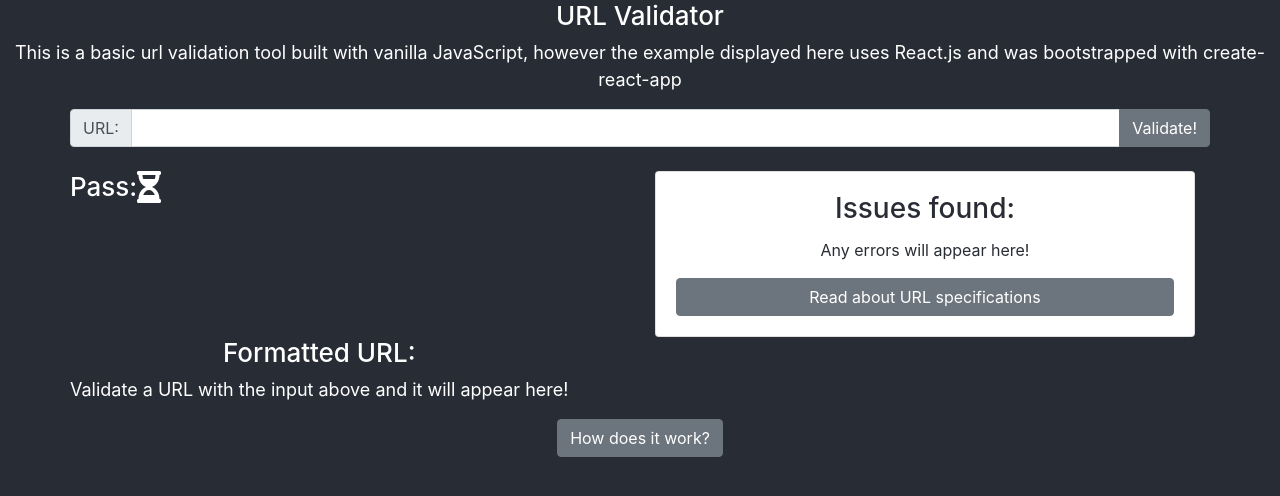
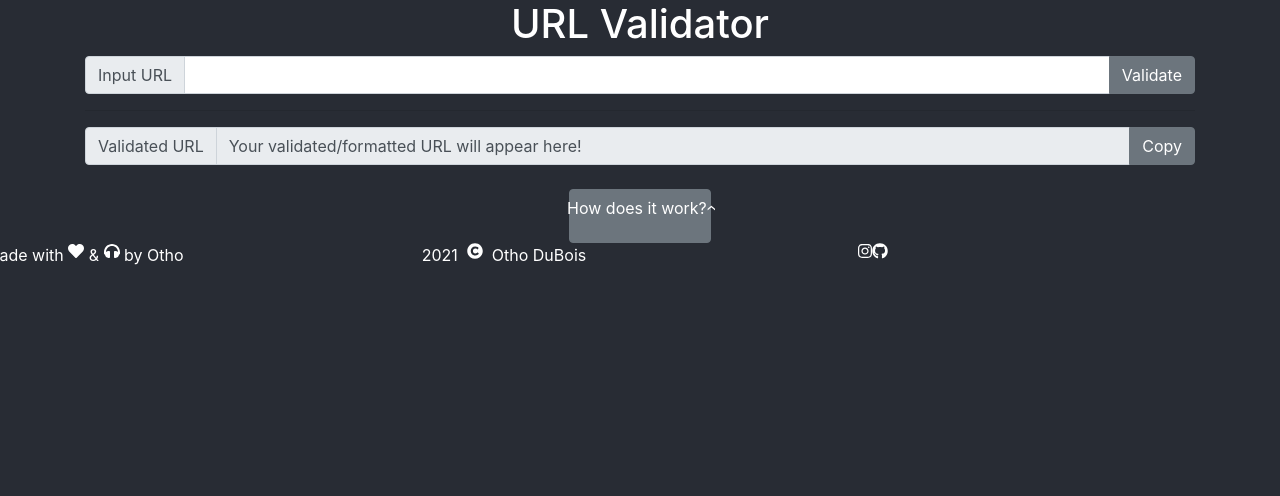
Before and after one commit to okdv/url-validator, a React (Create React App) app: page / in a window 1280 px wide. Shown: the top 496 px of the page. Built offline with nearby package versions, Linux system fonts and the light colour scheme.

Commit message:
Logic done, styling needed

```diff
--- a/package.json
+++ b/package.json
@@ -5,6 +5,7 @@
   "homepage": "http://okdv.github.io/url-validator",
   "dependencies": {
     "@fortawesome/fontawesome-svg-core": "^1.2.34",
+    "@fortawesome/free-brands-svg-icons": "^5.15.2",
     "@fortawesome/free-solid-svg-icons": "^5.15.2",
     "@fortawesome/react-fontawesome": "^0.1.14",
     "@testing-library/jest-dom": "^5.11.9",
--- a/src/App.css
+++ b/src/App.css
@@ -3,6 +3,10 @@
   background-color: #282c34;
   min-height: 100vh;
   color: white;
+}
+
+.transition {
+  transition: .2s ease-in-out;
 }
 
 .Card {
--- a/src/App.js
+++ b/src/App.js
@@ -1,94 +1,167 @@
 import React, {useState, useRef} from 'react'
-import Heading from './components/Heading'
 import {fullRegex,validate} from './utils'
 import './App.css'
 
 import {
   Button,
-  InputGroup, InputGroupAddon, Input, Container, Row, Col, Card, CardTitle, CardText, Collapse
+  InputGroup, InputGroupAddon, Input, Container, Row, Col, Collapse, Alert
 } from 'reactstrap'
 import { FontAwesomeIcon } from '@fortawesome/react-fontawesome'
-import { faCheck, faExclamationTriangle, faHourglassHalf } from '@fortawesome/free-solid-svg-icons'
+import { faHeart, faHeadphones, faCopyright } from '@fortawesome/free-solid-svg-icons'
+import { faInstagram, faGithub } from '@fortawesome/free-brands-svg-icons'
 import 'bootstrap/dist/css/bootstrap.min.css';
 
 const App = () => {
   const [status,setStatus] = useState(null)
-  const [urlObj, setUrlObj] = useState({})
+  const [urlObj, setUrlObj] = useState({
+    protocol: null,
+    domain: null,
+    path: null,
+    query: null,
+    fragment: null
+  })
   const [errs, setErrs] = useState([])
   const [dropdownOpen, setDropdownOpen] = useState(false)
   const inputRef = useRef(null)
 
   const toggle = () => setDropdownOpen(!dropdownOpen)
-  const updateCycle = () => {
-    let input = inputRef.current.value || null
-    let fullRegexRes = fullRegex(input)
-    setStatus(fullRegex(fullRegexRes))
-    let validationObj = validate(input)
-    let setMe = {}
-    Object.keys(validationObj[0]).forEach(key => setMe[key] = validationObj[0][key])
-    setUrlObj(setMe)
-    setErrs(validationObj[1])
+
+  const checkUrl = () => {
+    const url = inputRef.current.value || null
+    const rgx = fullRegex(url)
+    const res = validate(url)
+    console.log(rgx)
+    let obj = {}
+    Object.keys(res[0]).forEach(key => obj[key] = res[0][key])
+    if (obj.protocol && obj.protocol !== null &&
+      obj.domain && obj.domain !== null &&
+      obj.path && obj.path !== null) {
+        setStatus(true)
+      } else {
+        setStatus(false)
+      }
+    setUrlObj(obj)
+    setErrs(res[1])
   }
 
-  console.log(urlObj)
+  let errors = [], warnings = []
+
+  if (errs.length > 0) {
+    errs.map(err => err.toLowerCase().includes("fatal") ? errors.push(err) : warnings.push(err))
+  }
+
+  let validUrl = ""
+  Object.keys(urlObj).forEach(key => {
+    const str = urlObj[key]
+    validUrl += str === null ? "" : str
+  })
+
+  console.log(status)
 
   return (
     <div className="App">
       <header>
-        <Heading
-          title="URL Validator"
-          subtitle="This is a basic url validation tool built with vanilla JavaScript, however the example displayed here uses React.js and was bootstrapped with create-react-app"
-        />
+        <h1>URL Validator</h1>
       </header>
       <Container>
+        <InputGroup>
+          <InputGroupAddon addonType="prepend">Input URL</InputGroupAddon>
+          <Input innerRef={inputRef} />
+          <InputGroupAddon addonType="append"><Button onClick={checkUrl}>Validate</Button></InputGroupAddon>
+        </InputGroup>
+        <hr className="dash" />
+        <InputGroup>
+          <InputGroupAddon addonType="prepend">Validated URL</InputGroupAddon>
+          <Input disabled={true} value={
+            status === null ? "Your validated/formatted URL will appear here!" : (
+              status === true ? validUrl : "Unable to format this URL, check errors"
+            )
+          } valid={status !== null ? status : null} />
+          <InputGroupAddon addonType="append"><Button>Copy</Button></InputGroupAddon>
+        </InputGroup>
+        <br />
+        {
+          status === null ? "" : (
+            <div>
               <Row>
-            <InputGroup>
-              <InputGroupAddon addonType="prepend">URL:</InputGroupAddon>
-              <Input innerRef={inputRef} />
-              <InputGroupAddon addonType="append"><Button onClick={updateCycle}>Validate!</Button></InputGroupAddon>
+                {
+                  Object.keys(urlObj).map((key,i) => {
+                    const val = urlObj[key]
+                    return val !== null ? (
+                      <Col>
+                        <InputGroup key={i}>
+                          <InputGroupAddon addonType="prepend">{key}</InputGroupAddon>
+                          <Input disabled={true} defaultValue={val} />
                         </InputGroup>
+                      </Col>
+                    ) : ""
+                  })
+                }
+              <br></br>
               </Row>
-          <br></br>
               <Row>
+                {
+                  warnings.length > 0 ? (
                     <Col>
-            <Row>
-              <Heading title="Pass:" tag="h2" />
+                      <h3>Warnings</h3>
                       {
-                status === null ? (<FontAwesomeIcon size="2x" icon={faHourglassHalf} />) : (
-                  status === true ? (<FontAwesomeIcon style={{color:'green'}} size="2x" icon={faCheck} />) : (<FontAwesomeIcon style={{color:'orange'}} size='2x' icon={faExclamationTriangle} />)
+                        warnings.map((warn,i) => <Alert key={i} color="warning">{warn}</Alert>)
+                      }
+                    </Col>
+                  ) : ""
+                }
+                {
+                  errors.length > 0 ? (
+                    <Col>
+                      <h3>Errors</h3>
+                      {
+                        errors.map((error,i) => <Alert key={i} color="danger">{error}</Alert>)
+                      }
+                    </Col>
+                  ) : ""
+                }
+              </Row>
+            </div>
           )
         }
+          <div>
+            <Button onClick={toggle}>
+              <Row>How does it work?
+                <p className="transition" style={dropdownOpen === false ? {
+                  transform:"rotate(270deg)"} : {transform:"rotate(90deg)"}
+            }>&#8250;
+            </p>
             </Row>
-            </Col>
-            <Col>
-            <Card className="Card" body>
-              <CardTitle tag="h3">Issues found:</CardTitle>
-              {
-                errs && errs.length <= 0 ? (<CardText>Any errors will appear here!</CardText>) : (
-                  errs.map((err) => {
-                    return <CardText>{err}</CardText>
-                  })
-                )
-              }
-              <Button>Read about URL specifications</Button>
-            </Card>
-            </Col>
-          </Row>
-          <Row>
-          <Heading
-            title="Formatted URL:"
-            tag="h2"
-            subtitle={status !== null ? status : "Validate a URL with the input above and it will appear here!"}
-          />
-          </Row>
-          <div>
-            <Button onClick={toggle}>How does it work?</Button>
+            </Button>
             <Collapse isOpen={dropdownOpen}>
               Im Collapsed
             </Collapse>
           </div>
       </Container>
-      <footer></footer>
+        <Row tag="footer">
+          <Col>
+            <Row>
+              <span>Made with&nbsp;</span>
+              <FontAwesomeIcon icon={faHeart} />
+              <span>&nbsp;&amp;&nbsp;</span>
+              <FontAwesomeIcon icon={faHeadphones} />
+              <span>&nbsp;by Otho</span>
+            </Row>
+          </Col>
+          <Col>
+            <Row>
+              <span>2021 &nbsp;</span>
+              <FontAwesomeIcon icon={faCopyright} />
+              <span>&nbsp; Otho DuBois</span>
+            </Row>
+          </Col>
+          <Col>
+            <Row>
+              <FontAwesomeIcon icon={faInstagram} />
+              <FontAwesomeIcon icon={faGithub} />
+            </Row>
+          </Col>
+        </Row>
     </div>
   );
 }
--- a/src/utils.js
+++ b/src/utils.js
@@ -21,10 +21,10 @@ const data = {
     example: "/folder/file",
     patchable: true,
     default: "/",
-    regex: /((:\d+)?(\/[\/a-z\d-%_.~+]*))/
+    regex: /((:\d+)?(\/[/a-z\d-%_.~+]*))/
   },
   query: {
-    name: "query",
+    name: "query string",
     req: false,
     example: "?this=that",
     patchable: false,
@@ -34,10 +34,10 @@ const data = {
   fragment: {
     name: "fragment",
     req: false,
-    example: "?this=that",
+    example: "#id",
     patchable: false,
     default: null,
-    regex: /(\#[-a-z\d_]*)?$/
+    regex: /(#[-a-z\d_]*)?$/
   },
 }
 
@@ -62,7 +62,8 @@ const decode = (str) => {
     ['plus','+'],
     ['equals','='],
     ['semi',';'],
-    ['num','#']
+    ['num','#'],
+    ['nbsp','']
   ]
   for (var i=0; i < entities.length;i++) {
     str = str.replace(new RegExp('&'+entities[i][0]+';','g'), entities[i][1])
@@ -74,7 +75,9 @@ const decode = (str) => {
 export const validate = (url) => {
   let errs = []
   let res = {}
-  url = decode(url)
+  const decoded = decode(url)
+  if (decoded !== url) {errs.push("HTML Entities were removed from URL")}
+
   // Loop through data object
   Object.keys(data).forEach(key => {
     // Declare nested object and create global RegEx
@@ -84,7 +87,7 @@ export const validate = (url) => {
         - checks if protocol has been found, if so it removes it from string thats being executed
         - otherwise the path RegEx will match on /www.domain.com as it would be a valid url path as well
     */
-    const executable = (res.protocol && res.protocol !== null) ? url.replace(data.protocol.regex, "") : url
+    const executable = (res.protocol && res.protocol !== null) ? decoded.replace(data.protocol.regex, "") : decoded
     const exec = rgx.exec(executable)
     const val = (exec !== null && exec[0].length > 0) ? exec[0] : null
     // Check if RegEx returned match
```
Also changed, not shown: 1 other file (tests, documents, lock files or other folders). Lines whose indentation alone changed are shown as unchanged.
